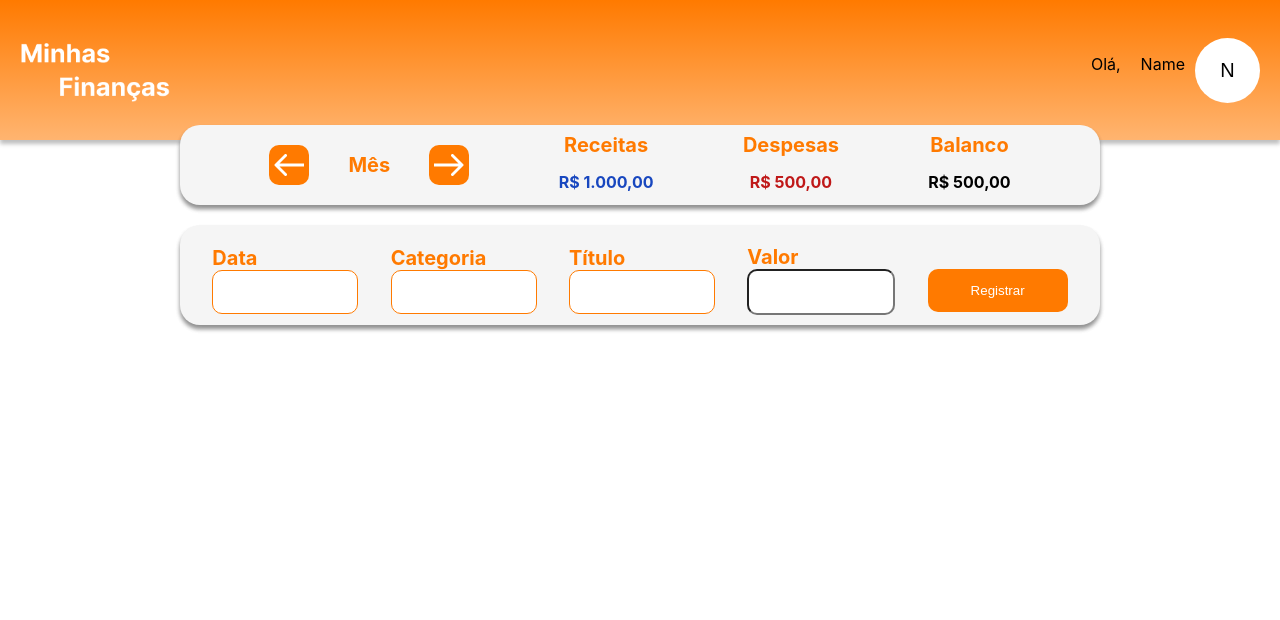
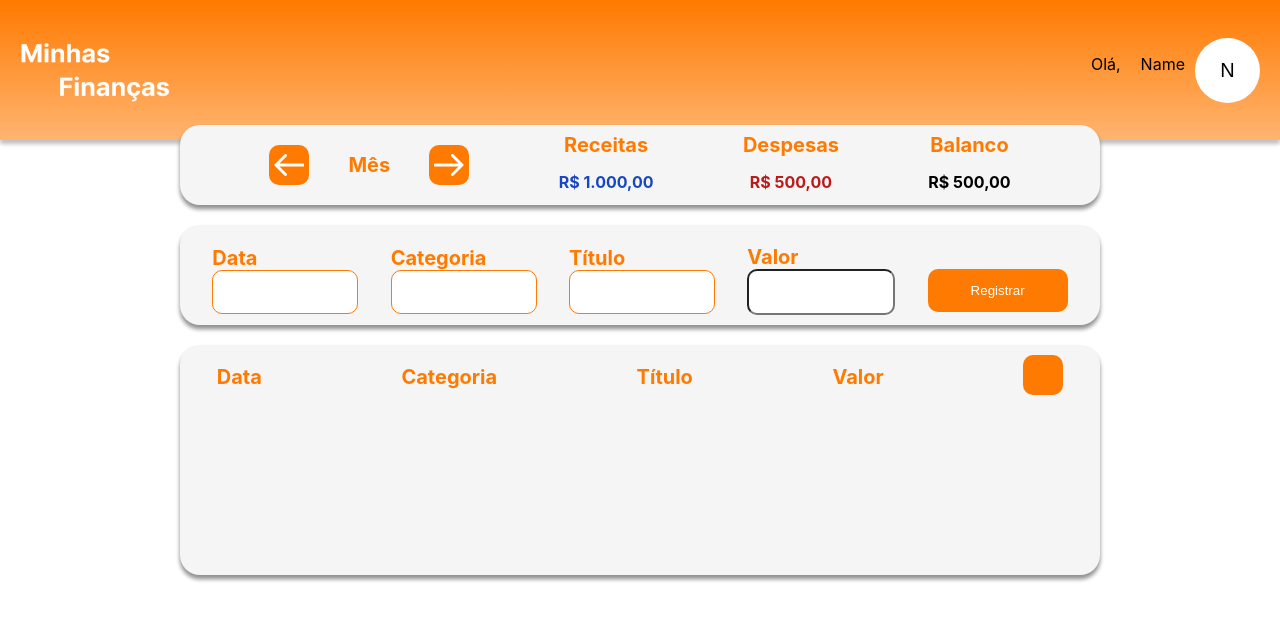
Before and after one commit to felipenmatos/-financial_control, a React (Create React App) app: page /Home in a window 1280 px wide. Shown: the top 620 px of the page. Built offline with nearby package versions, Linux system fonts and the light colour scheme.

Commit message:
feat: expense and income listing container

```diff
--- a/src/page/Home.js
+++ b/src/page/Home.js
@@ -54,6 +54,16 @@ function Home() {
         </ColumnRegister>
         <ButtonRegister>Registrar</ButtonRegister>
       </ContainerRegister>
+      <ContainerList>
+        <RowList>
+          <Label>Data</Label>
+          <Label>Categoria</Label>
+          <Label>Título</Label>
+          <Label>Valor</Label>
+          <ButtonSelect />
+        </RowList>
+        <List></List>
+      </ContainerList>
     </ContainerPage>
   );
 }
@@ -250,4 +260,35 @@ const ButtonRegister = styled.button`
   cursor: pointer;
 `;
 
+const ContainerList = styled.div`
+  margin-top: 20px;
+  width: 920px;
+  height: 230px;
+  display: flex;
+  flex-direction: column;
+  align-items: center;
+  background: #f5f5f5;
+  box-shadow: 0px 4px 4px rgba(0, 0, 0, 0.25), 0px 4px 4px rgba(0, 0, 0, 0.25);
+  border-radius: 20px;
+`;
+
+const RowList = styled.div`
+  width: 92%;
+  margin-top: 10px;
+  display: flex;
+  flex-direction: row;
+  justify-content: space-between;
+`;
+
+const List = styled.div``;
+
+const ButtonSelect = styled.button`
+  width: 40px;
+  height: 40px;
+
+  background: #ff7a00;
+  border: none;
+  border-radius: 10px;
+`;
+
 export default Home;
```
